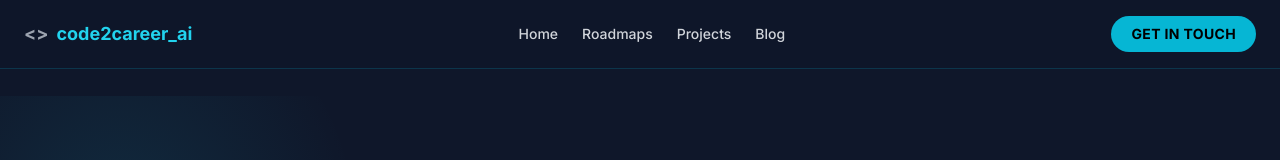
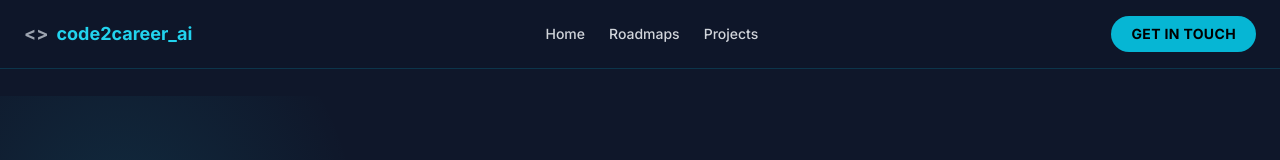
Before and after one commit to RzLetsCode/portfolio, a Next.js app: page /pricing in a window 1280 px wide. Shown: the top 160 px of the page. Built offline with nearby package versions, Linux system fonts and the light colour scheme.

Commit message:
Remove Blog link from Pricing page navigation
Removed the Blog link from the pricing page.

```diff
--- a/app/pricing/page.tsx
+++ b/app/pricing/page.tsx
@@ -27,9 +27,6 @@ export default function PricingPage() {
             </Link>
             <Link href="/projects/" className="text-gray-300 hover:text-cyan-400 transition-colors text-sm font-medium">
               Projects
-            </Link>
-            <Link href="/blog/" className="text-gray-300 hover:text-cyan-400 transition-colors text-sm font-medium">
-              Blog
             </Link>
           </div>
           <Link
```
